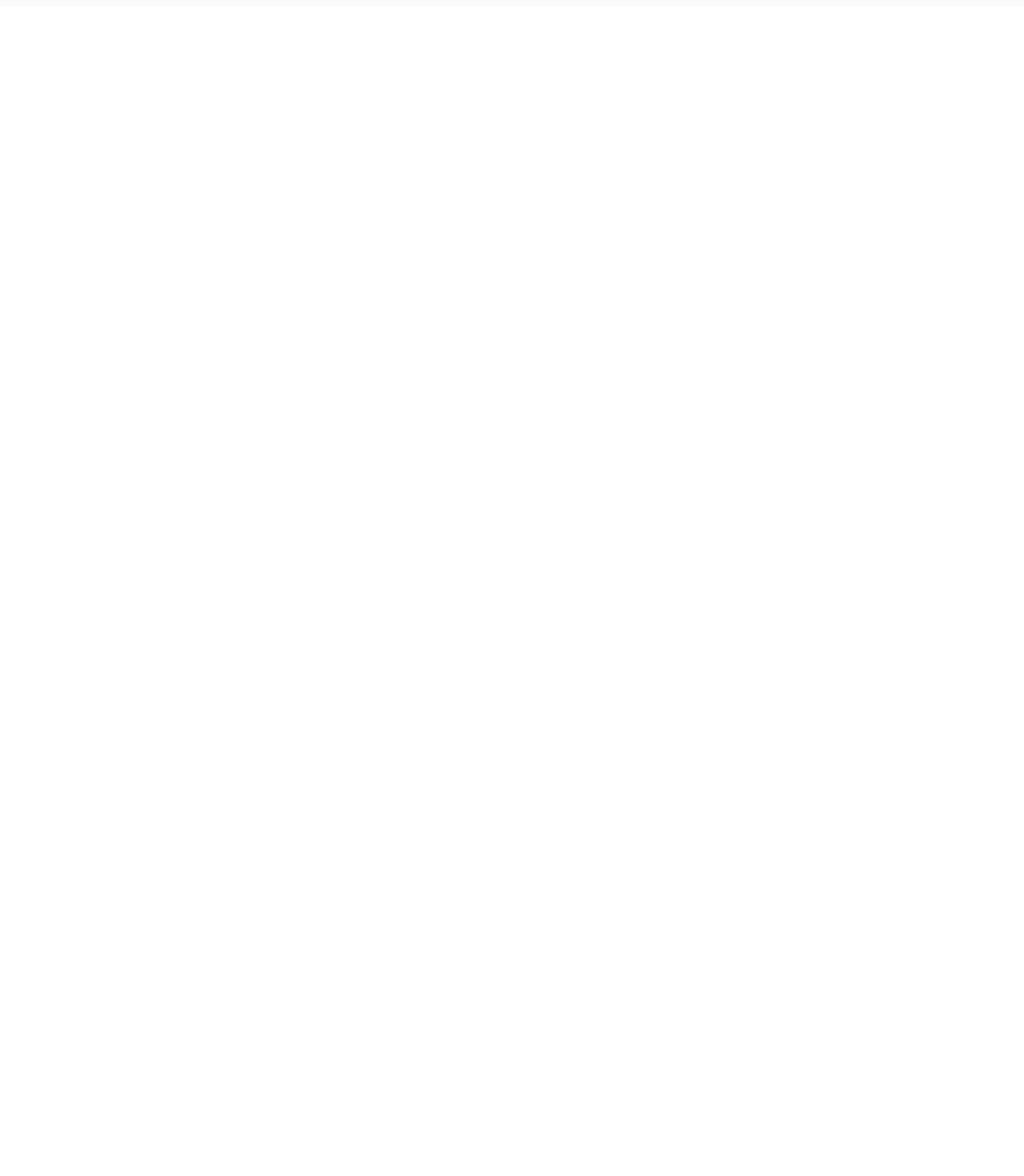
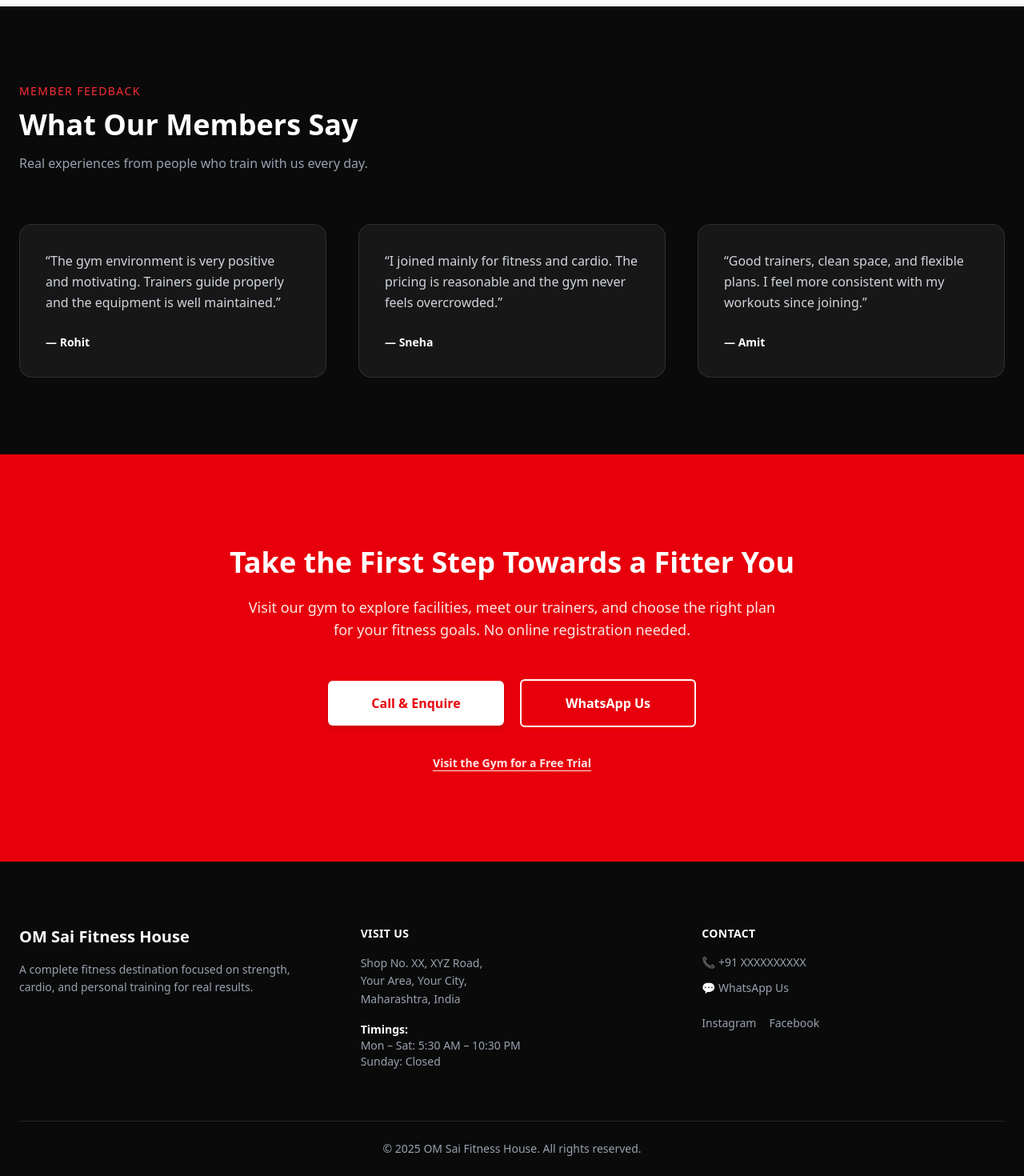
Before and after one commit to CwPranay/GymWebsite, a React (Vite) app: page / in a window 1280 px wide. Shown: the part 4140-5610 px from the top of the page at 80% size. Before the commit the page ends 4148 px from the top, so only its background shows below. Built offline with nearby package versions, Linux system fonts and the light colour scheme.

Commit message:
Homepage completed

```diff
--- a/src/App.jsx
+++ b/src/App.jsx
@@ -8,6 +8,9 @@
 import ProgramsPreview from './components/ProgramsPreview'
 import TrainersSection from './components/PersonalTraining'
 import PlansSection from './components/PlansSection'
+import TestimonialsSection from './components/TestimonialSection'
+import FinalCTASection from './components/FinalCTASection'
+import Footer from './components/Footer'
 
 function App() {
 
@@ -21,6 +24,9 @@
     <ProgramsPreview/>
     <TrainersSection/>
     <PlansSection/>
+    <TestimonialsSection/>
+    <FinalCTASection/>
+    <Footer/>
 
     </>
   )
--- /dev/null
+++ b/src/components/FinalCTASection.jsx
@@ -0,0 +1,55 @@
+import React from "react";
+
+const FinalCTASection = () => {
+  return (
+    <section className="bg-red-600 py-28">
+      <div className="max-w-5xl mx-auto px-6">
+
+        <div className="bg-red-600 text-white text-center">
+          <h2 className="text-3xl md:text-4xl font-extrabold mb-5 leading-tight">
+            Take the First Step Towards a Fitter You
+          </h2>
+
+          <p className="text-white/90 max-w-2xl mx-auto mb-12 text-base md:text-lg">
+            Visit our gym to explore facilities, meet our trainers, and choose
+            the right plan for your fitness goals. No online registration needed.
+          </p>
+
+          {/* CTA Buttons */}
+          <div className="flex flex-col sm:flex-row items-center justify-center gap-5">
+            {/* Primary */}
+            <a
+              href="tel:+91XXXXXXXXXX"
+              className="inline-flex items-center justify-center min-w-[220px] bg-white text-red-600 px-8 py-4 text-base font-semibold rounded-md shadow-md hover:bg-neutral-100 transition"
+            >
+              Call & Enquire
+            </a>
+
+            {/* Secondary */}
+            <a
+              href="https://wa.me/91XXXXXXXXXX"
+              target="_blank"
+              rel="noopener noreferrer"
+              className="inline-flex items-center justify-center min-w-[220px] border-2 border-white text-white px-8 py-4 text-base font-semibold rounded-md hover:bg-white hover:text-red-600 transition"
+            >
+              WhatsApp Us
+            </a>
+          </div>
+
+          {/* Sub action */}
+          <div className="mt-8">
+            <a
+              href="/contact"
+              className="text-sm font-semibold underline underline-offset-4 text-white/90 hover:text-white"
+            >
+              Visit the Gym for a Free Trial
+            </a>
+          </div>
+        </div>
+
+      </div>
+    </section>
+  );
+};
+
+export default FinalCTASection;
--- /dev/null
+++ b/src/components/Footer.jsx
@@ -0,0 +1,97 @@
+import React from "react";
+
+const Footer = () => {
+  return (
+    <footer className="bg-neutral-950 text-gray-400 pt-20 pb-10">
+      <div className="max-w-7xl mx-auto px-6">
+
+        {/* Top Footer */}
+        <div className="grid md:grid-cols-3 gap-12 mb-16">
+
+          {/* Gym Info */}
+          <div>
+            <h3 className="text-xl font-bold text-white mb-4">
+              OM Sai Fitness House
+            </h3>
+            <p className="text-sm leading-relaxed max-w-sm">
+              A complete fitness destination focused on strength, cardio,
+              and personal training for real results.
+            </p>
+          </div>
+
+          {/* Address & Timings */}
+          <div>
+            <h4 className="text-sm font-semibold text-white mb-4 tracking-wide">
+              VISIT US
+            </h4>
+            <p className="text-sm leading-relaxed mb-4">
+              Shop No. XX, XYZ Road,<br />
+              Your Area, Your City,<br />
+              Maharashtra, India
+            </p>
+
+            <p className="text-sm">
+              <span className="text-white font-semibold">Timings:</span><br />
+              Mon – Sat: 5:30 AM – 10:30 PM<br />
+              Sunday: Closed
+            </p>
+          </div>
+
+          {/* Contact */}
+          <div>
+            <h4 className="text-sm font-semibold text-white mb-4 tracking-wide">
+              CONTACT
+            </h4>
+
+            <p className="text-sm mb-3">
+              📞 <a href="tel:+91XXXXXXXXXX" className="hover:text-white">
+                +91 XXXXXXXXXX
+              </a>
+            </p>
+
+            <p className="text-sm mb-6">
+              💬 <a
+                href="https://wa.me/91XXXXXXXXXX"
+                target="_blank"
+                rel="noopener noreferrer"
+                className="hover:text-white"
+              >
+                WhatsApp Us
+              </a>
+            </p>
+
+            <div className="flex gap-4">
+              <a
+                href="https://instagram.com/"
+                target="_blank"
+                rel="noopener noreferrer"
+                className="hover:text-white text-sm"
+              >
+                Instagram
+              </a>
+              <a
+                href="https://facebook.com/"
+                target="_blank"
+                rel="noopener noreferrer"
+                className="hover:text-white text-sm"
+              >
+                Facebook
+              </a>
+            </div>
+          </div>
+
+        </div>
+
+        {/* Bottom Bar */}
+        <div className="border-t border-white/10 pt-6 text-center text-sm">
+          <p>
+            © {new Date().getFullYear()} OM Sai Fitness House. All rights reserved.
+          </p>
+        </div>
+
+      </div>
+    </footer>
+  );
+};
+
+export default Footer;
--- /dev/null
+++ b/src/components/TestimonialSection.jsx
@@ -0,0 +1,58 @@
+import React from "react";
+
+const testimonials = [
+  {
+    name: "Rohit",
+    text: "The gym environment is very positive and motivating. Trainers guide properly and the equipment is well maintained.",
+  },
+  {
+    name: "Sneha",
+    text: "I joined mainly for fitness and cardio. The pricing is reasonable and the gym never feels overcrowded.",
+  },
+  {
+    name: "Amit",
+    text: "Good trainers, clean space, and flexible plans. I feel more consistent with my workouts since joining.",
+  },
+];
+
+const TestimonialsSection = () => {
+  return (
+    <section className="bg-neutral-950 text-white py-24">
+      <div className="max-w-7xl mx-auto px-6">
+
+        {/* Header */}
+        <div className="max-w-2xl mb-16 text-center md:text-left">
+          <p className="tracking-widest text-sm text-red-500 mb-3">
+            MEMBER FEEDBACK
+          </p>
+          <h2 className="text-3xl md:text-4xl font-bold mb-4">
+            What Our Members Say
+          </h2>
+          <p className="text-gray-400">
+            Real experiences from people who train with us every day.
+          </p>
+        </div>
+
+        {/* Testimonials */}
+        <div className="grid md:grid-cols-3 gap-10">
+          {testimonials.map((item, index) => (
+            <div
+              key={index}
+              className="border border-white/10 rounded-2xl p-8 bg-neutral-900"
+            >
+              <p className="text-gray-300 leading-relaxed mb-6">
+                “{item.text}”
+              </p>
+              <span className="text-sm font-semibold text-white">
+                — {item.name}
+              </span>
+            </div>
+          ))}
+        </div>
+
+      </div>
+    </section>
+  );
+};
+
+export default TestimonialsSection;
```
Also changed, not shown: src/components/About.jsx (renamed from src/components/About.tsx), src/components/Contact.jsx (added), src/components/Contact.tsx (deleted), src/components/HeroSection.jsx (renamed from src/components/HeroSection.tsx), src/components/PersonalTraining.jsx (renamed from src/components/PersonalTraining.tsx), src/components/plans.jsx (added), src/components/plans.tsx (deleted).
